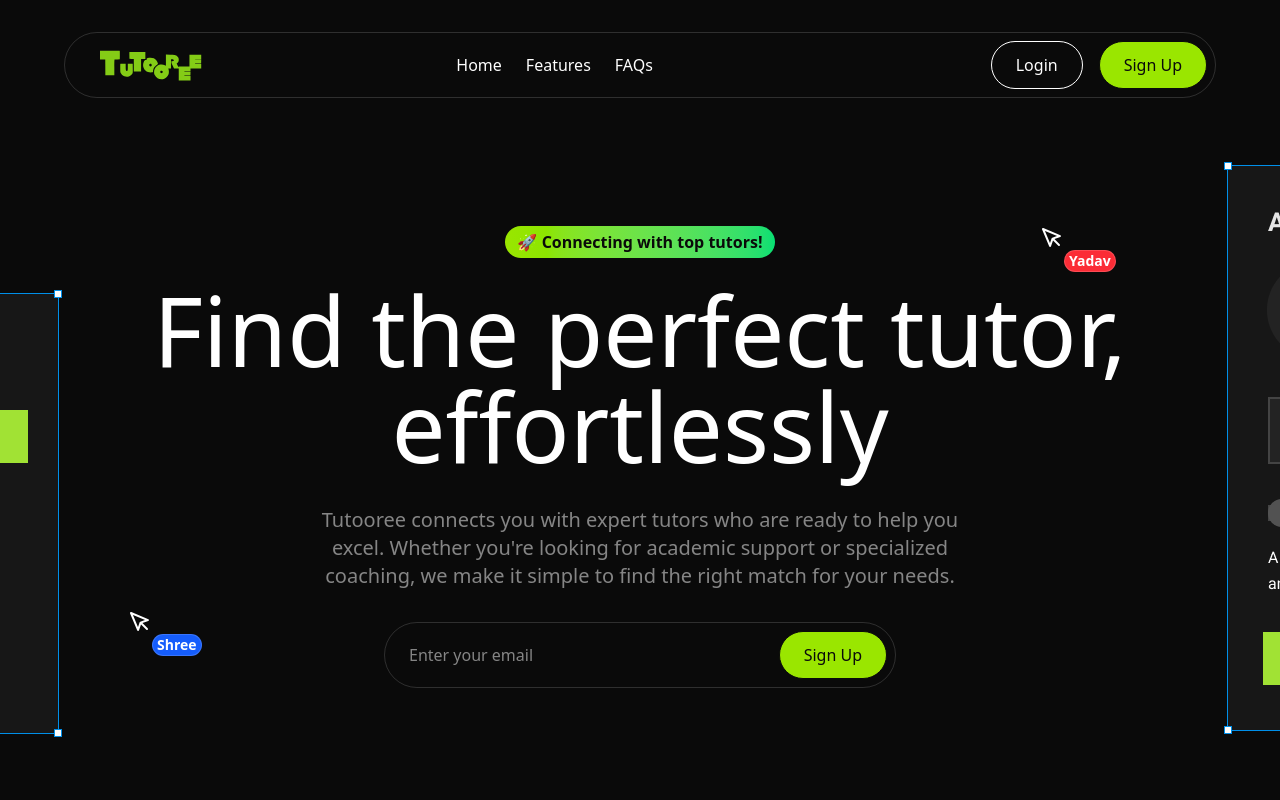
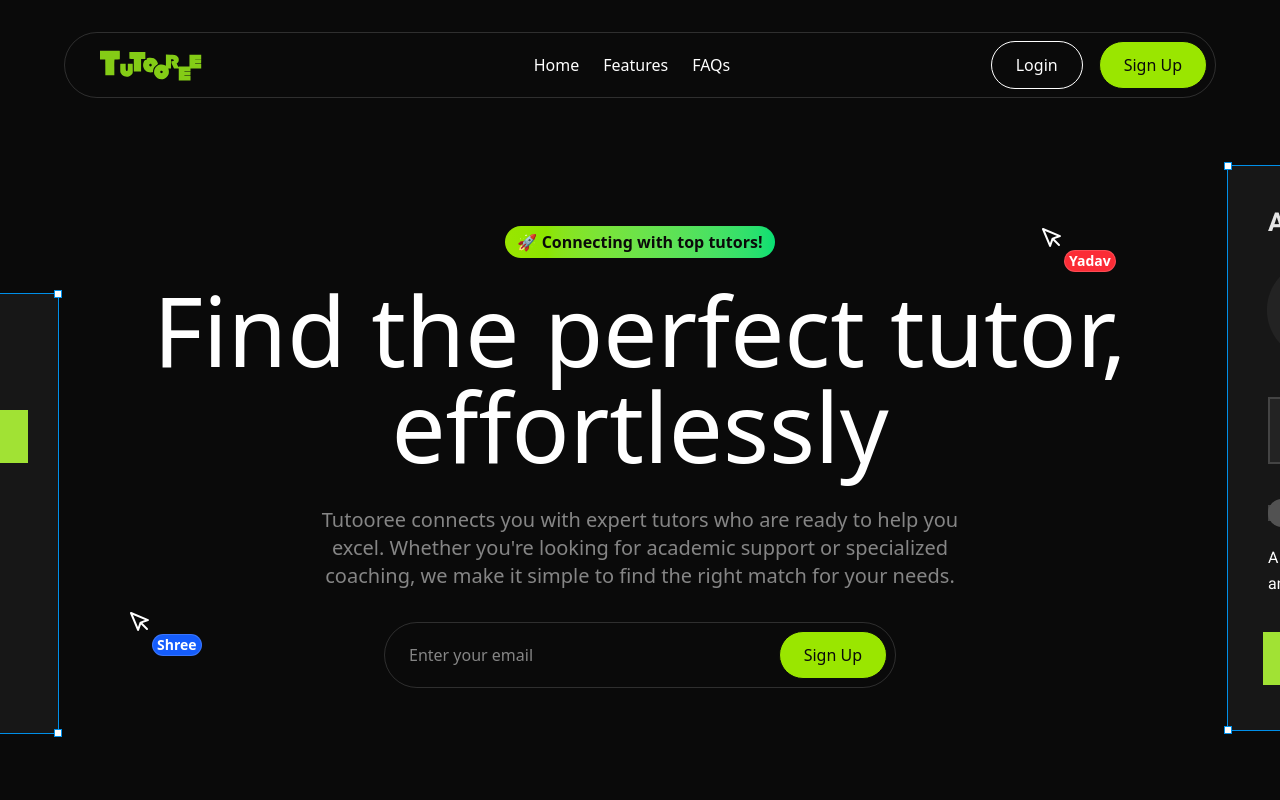
Before and after one commit to mykks32/tutooree-new-landing, a Next.js app: page / in a window 1280 px wide. Shown: the top 800 px of the page. Built offline with nearby package versions, Linux system fonts and the light colour scheme.

Commit message:
fix: minor fix

```diff
--- a/src/sections/Navbar.tsx
+++ b/src/sections/Navbar.tsx
@@ -29,7 +29,7 @@
                 />
               </div>
 
-              <div className="hidden lg:flex gap-6 font-medium">
+              <div className="hidden lg:flex justify-center gap-6 font-medium">
                 <nav>
                   {navLinks.map((nav, index) => (
                     <a key={index} href={nav.href} className="mr-6">
```
